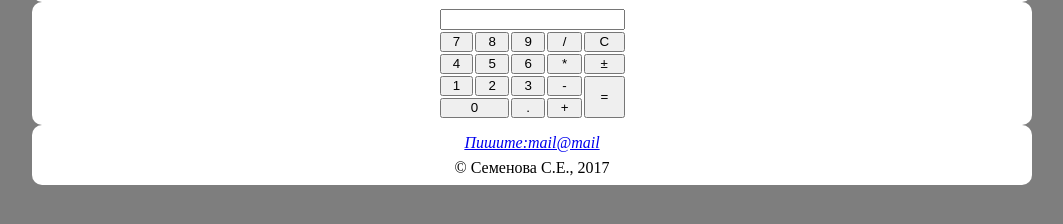
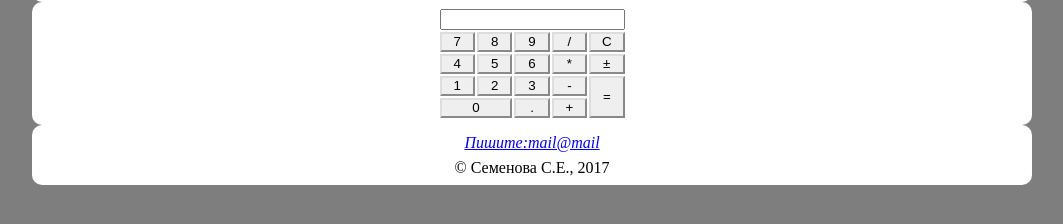
Before and after one commit to semensveta/frontend_courses_2017, a plain HTML site: page app/calc.html in a window 1280 px wide. Shown: the part 172-396 px from the top of the page, without its empty margins (108-1171 px from the left). Drawn offline with Linux system fonts and the light colour scheme.

Commit message:
change button styles

```diff
--- a/app/calc.html
+++ b/app/calc.html
@@ -37,7 +37,7 @@
             <td><button type="button">8</button></td>
             <td><button type="button">9</button></td>
             <td><button type="button">/</button></td>
-            <td><button type="reset">C</button></td>
+            <td><button type="button">C</button></td>
          </tr>
          <tr>
             <td><button type="button">4</button></td>
@@ -51,12 +51,12 @@
             <td><button type="button">2</button></td>
             <td><button type="button">3</button></td>
             <td><button type="button">-</button></td>
-            <td rowspan="2"><button class="result">=</button></td>
+            <td rowspan="2"><button type="button" class="result">=</button></td>
          </tr>
           <tr>
             <td colspan="2"><button type="button">0</button></td>
             <td><button type="button">.</button></td>
-            <td><button >+</button></td>
+            <td><button type="button">+</button></td>
          </tr>
       </table>
       </form>
--- a/app/styles/calc.css
+++ b/app/styles/calc.css
@@ -1,20 +1,20 @@
 table {
    margin: 0 auto;
 }
-td, tr {
+td {
    padding: 0;
    line-height: 0;
+   width: 30px;
 }
 table button {
    width: 100%;
-   padding: 0;
    margin: 0;
    height: 20px;
+   border: 2px outset rgb(221, 221, 221);
+   line-height: 13px;
 }
 .result {
    height: 42px;
-   box-sizing: border-box;
-
 }
 .calc-form {
    text-align: center;
```
Also changed, not shown: app/test.html (+1 -1 lines).
